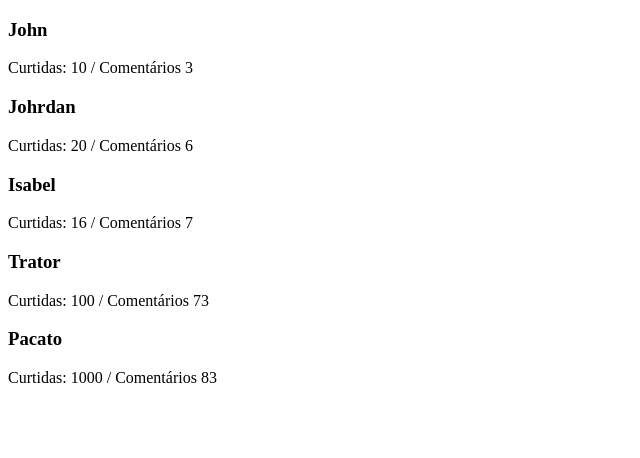
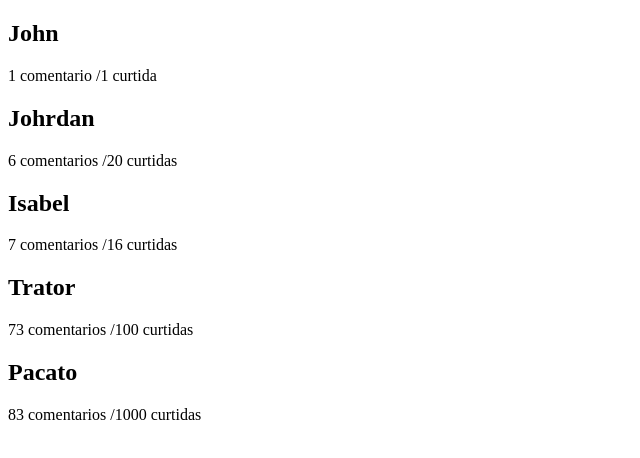
Before and after one commit to johntec-ads/meuapp, a React (Create React App) app: page / in a window 1280 px wide. Shown: the top 458 px of the page, without its empty margins (0-640 px from the left). Built offline with nearby package versions, Linux system fonts and the light colour scheme.

Commit message:
react_list_past_condition

```diff
--- a/src/App.js
+++ b/src/App.js
@@ -1,17 +1,18 @@
-import React, { Component } from 'react' ;
+import React, { Component } from 'react';
+import Feed from './components/Feed' ;
 
 class App extends Component {
 
-  constructor (props) {
-    super (props);
+  constructor( props ) {
+    super( props );
     this.state = {
 
-      feed : [
-        { id: 1 , nome: 'John', curtidas: 10, comentarios: 3 },
-        { id: 2 , nome: 'Johrdan', curtidas: 20, comentarios: 6 },
-        { id: 3 , nome: 'Isabel', curtidas: 16, comentarios: 7 },
-        { id: 4 , nome: 'Trator', curtidas: 100, comentarios: 73 },
-        { id: 5 , nome: 'Pacato', curtidas: 1000, comentarios: 83 },
+      feed: [
+        { id: 1, nome: 'John', curtidas: 1, comentarios: 1 },
+        { id: 2, nome: 'Johrdan', curtidas: 20, comentarios: 6 },
+        { id: 3, nome: 'Isabel', curtidas: 16, comentarios: 7 },
+        { id: 4, nome: 'Trator', curtidas: 100, comentarios: 73 },
+        { id: 5, nome: 'Pacato', curtidas: 1000, comentarios: 83 },
       ]
 
     }
@@ -19,21 +20,20 @@ class App extends Component {
   }
 
 
-  render() {
-    return(
+  render () {
+    return (
       <div>
 
-        { this.state.feed.map( (item) => {
+        { this.state.feed.map( ( item ) => {
 
           return (
-            <div key={item.id}>
-
-              <h3> {item.nome} </h3>
-              <a> Curtidas:  {item.curtidas} / </a>
-              <a> Comentários {item.comentarios} </a>
-
-            </div>
-          )
+            <Feed
+              id={ item.id }
+              nome={ item.nome }
+              curtidas={ item.curtidas }
+              comentarios={ item.comentarios }
+            />
+          );
         } ) }
 
       </div>
@@ -41,4 +41,4 @@ class App extends Component {
   }
 }
 
-export default App ;
+export default App;
--- /dev/null
+++ b/src/components/Feed/index.js
@@ -0,0 +1,29 @@
+import React, { Component } from 'react'
+
+class Feed extends Component {
+
+  render () {
+
+    return (
+      <div key={ this.props.id } >
+        <h2> { this.props.nome } </h2>
+        <a> { this.props.comentarios > 1 ?
+          this.props.comentarios + ' comentarios' :
+          this.props.comentarios + ' comentario'
+        }  /
+
+          { this.props.curtidas > 1 ?
+            this.props.curtidas + ' curtidas' :
+            this.props.curtidas + ' curtida'
+          }
+        </a>
+
+
+      </div>
+    );
+  }
+}
+
+
+
+export default Feed;
```
